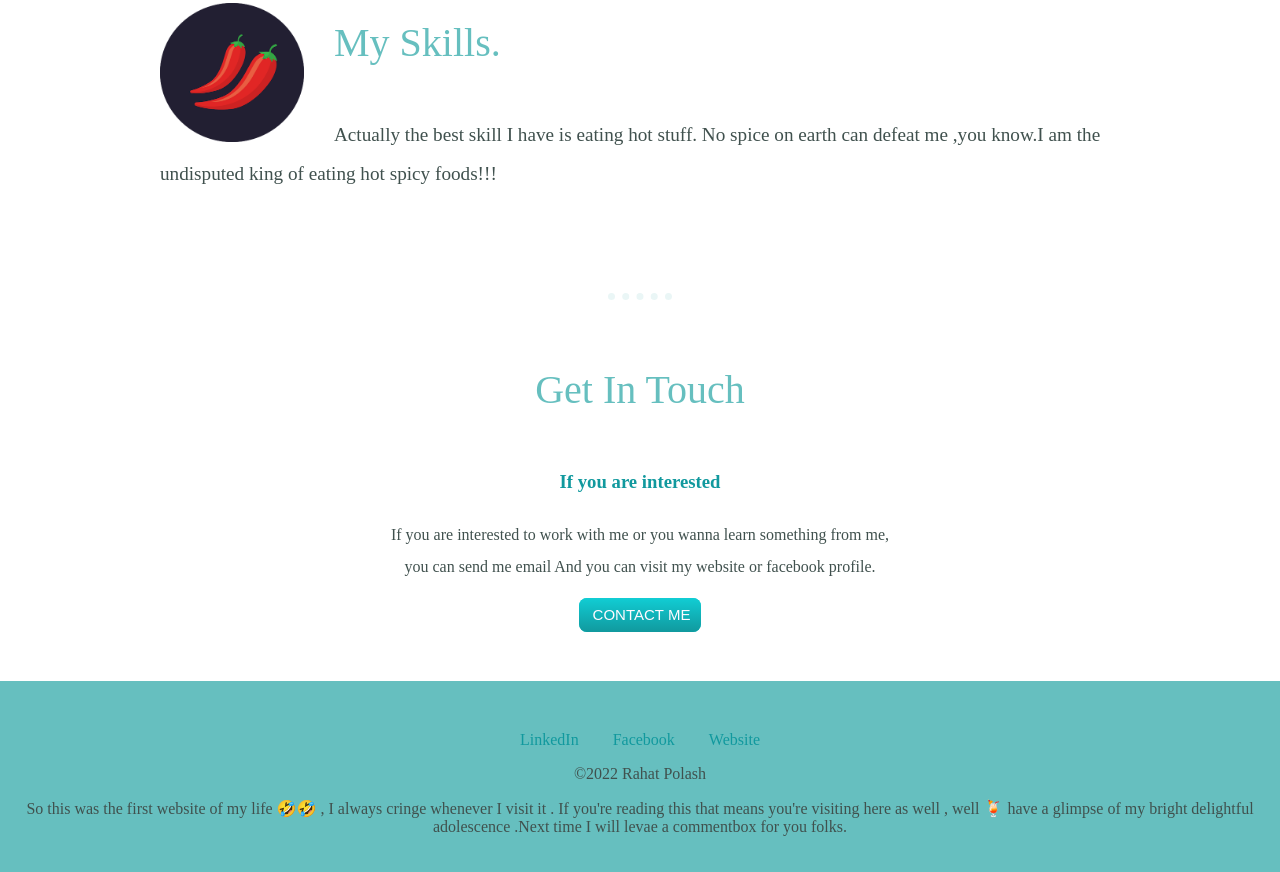
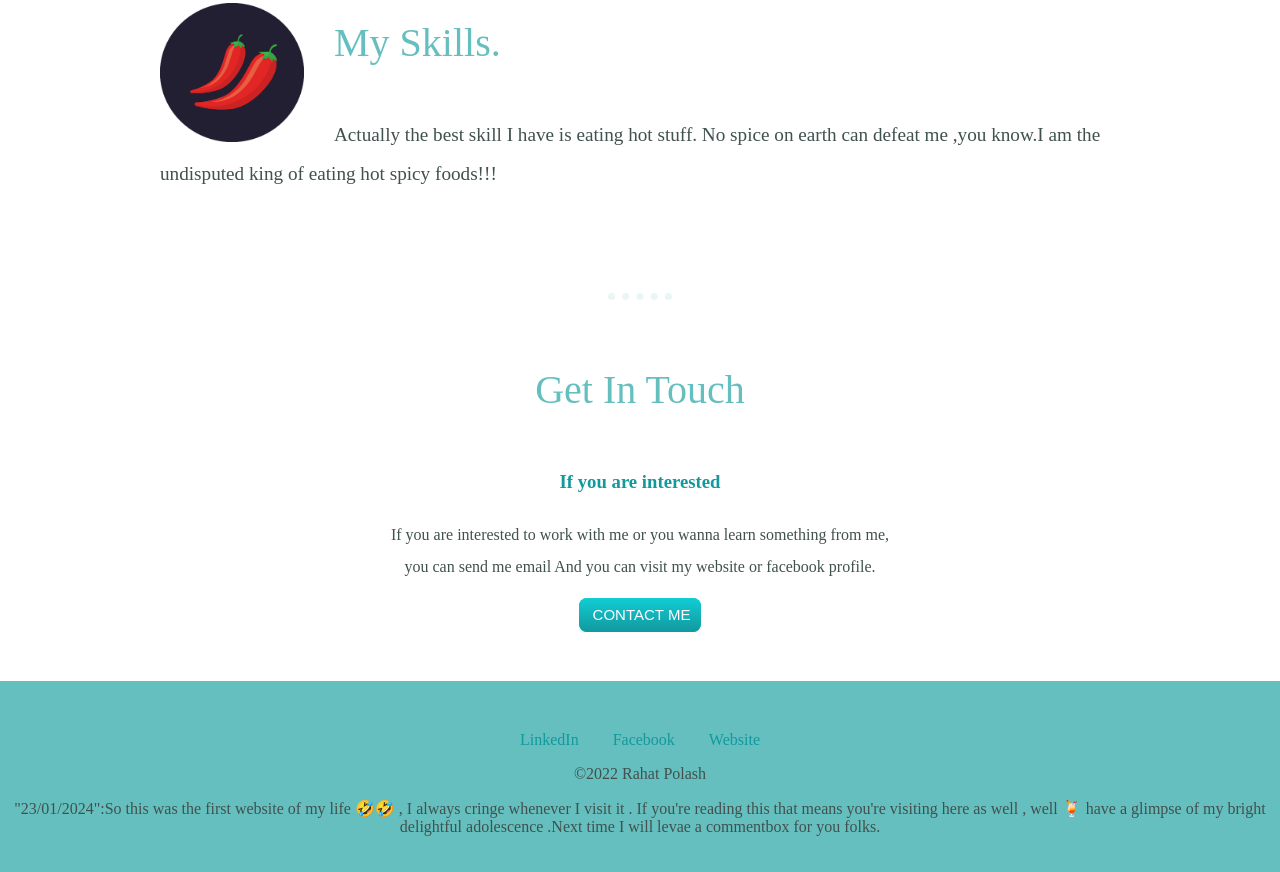
Before and after one commit to rahatRP/rahat, a plain HTML site: page index.html in a window 1280 px wide. Shown: the part 1480-2352 px from the top of the page. Drawn offline with Linux system fonts and the light colour scheme.

Commit message:
Update index.html

```diff
--- a/index.html
+++ b/index.html
@@ -77,7 +77,7 @@
       >
       <a class="footer-link" href="https://rahatrp.github.io/cv/">Website</a>
       <p>©2022 Rahat Polash</p>
-      <p>So this was the first website of my life 🤣🤣 , I always cringe whenever I visit it . If you're reading this that means you're visiting here as well , well 🍹 have a glimpse of my bright delightful adolescence .Next time I will levae a commentbox for you folks.</p>
+      <p>"23/01/2024":So this was the first website of my life 🤣🤣 , I always cringe whenever I visit it . If you're reading this that means you're visiting here as well , well 🍹 have a glimpse of my bright delightful adolescence .Next time I will levae a commentbox for you folks.</p>
 
     </div>
   </body>
```
